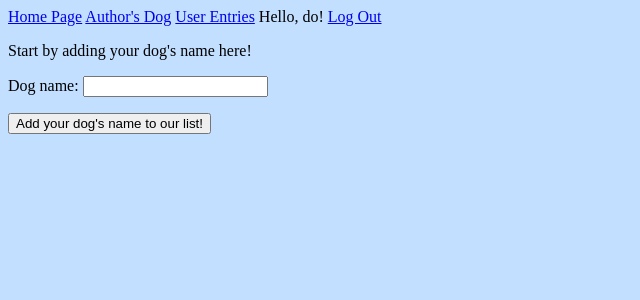
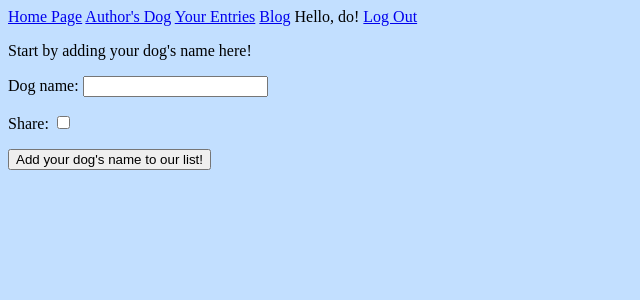
Before and after one commit to JustinDo720/pet_share_project, a Django app: page /add_dog_name/ in a window 1280 px wide. Shown: the top 300 px of the page, without its empty margins (0-640 px from the left). Run offline with Django 3.2, Linux system fonts and the light colour scheme; a user stored in the database is signed in.

Commit message:
Worked on making a shareable environment. Added share field to DogName and Entry with a boolean field.

```diff
--- a/test_dog_app/forms.py
+++ b/test_dog_app/forms.py
@@ -5,13 +5,13 @@ from .models import DogName, Entry
 class DogNameForm(forms.ModelForm):
     class Meta:
         model = DogName
-        fields = ['name']
-        labels = {'name': 'Dog name:'}
+        fields = ['name', 'share']
+        labels = {'name': 'Dog name:', 'share': 'Share'}
 
 
 class EntryForm(forms.ModelForm):
     class Meta:
         model = Entry
-        fields = ['bio_entry', 'dog_photo']
-        labels = {'bio_entry': 'Dog\'s Biography', 'dog_photo': 'Dog\'s Photo'}
+        fields = ['bio_entry', 'dog_photo', 'share']
+        labels = {'bio_entry': 'Dog\'s Biography', 'dog_photo': 'Dog\'s Photo', 'share': 'Share'}
         widgets = {'bio_entry': forms.Textarea(attrs={'cols':70})}
--- a/test_dog_app/models.py
+++ b/test_dog_app/models.py
@@ -6,6 +6,7 @@ from django.contrib.auth.models import User
 class DogName(models.Model):
     owner = models.ForeignKey(User, on_delete=models.CASCADE)
     name = models.CharField(max_length=70)
+    share = models.BooleanField(default=False)
 
     def __str__(self):
         return self.name
@@ -15,6 +16,7 @@ class Entry(models.Model):
     dog_name = models.ForeignKey(DogName, on_delete=models.CASCADE, null=False)
     bio_entry = models.TextField()
     dog_photo = models.ImageField(default=None, upload_to='photo_img/', blank=True)
+    share = models.BooleanField(default=False)
     date_entry = models.DateTimeField(auto_now_add=True)
 
     def __str__(self):
--- a/test_dog_app/templates/base.html
+++ b/test_dog_app/templates/base.html
@@ -4,7 +4,8 @@
 <body style="background-color:#C2DFFF;">
     <a href="{% url 'test_dog_app:index' %}">Home Page</a>
     <a href="{% url 'test_dog_app:authors_dog' %}">Author's Dog</a>
-    <a href="{% url 'test_dog_app:user_entries' %}">User Entries</a>
+    <a href="{% url 'test_dog_app:user_entries' %}">Your Entries</a>
+    <a href="{% url 'test_dog_app:all_entries' %}">Blog</a>
 
 {% if user.is_authenticated %}
     Hello, {{ user }}!
--- a/test_dog_app/templates/user_entries.html
+++ b/test_dog_app/templates/user_entries.html
@@ -4,7 +4,8 @@
     <h2>
         {% for dog in dogs %}
             <a href="{% url 'test_dog_app:user_private_entries' dog.id %}">
-               {{ forloop.counter }}. {{ dog }}<br>
+               {{ forloop.counter }}. {{ dog }}
+                <br>
             </a>
         {% empty %}
             <ul>
--- a/test_dog_app/templates/user_private_entries.html
+++ b/test_dog_app/templates/user_private_entries.html
@@ -21,14 +21,16 @@
                 <a href="{% url 'test_dog_app:edit_dog_bio' entry.id %}">
                     Edit Entry
                 </a>
+
             </li>
         </p>
     {% empty %}
         <h2>No entries currently added. Please add one using the button below!</h2>
     {% endfor %}
 
+    <a href="{% url 'test_dog_app:share_dog' dog.id %}">Share</a> <br>
     <a href="{% url 'test_dog_app:write_about_dog' dog.id %}">
-    Add Entry Here!
+        Add Entry Here!
     </a>
 
 {% endblock content %}
--- a/test_dog_app/urls.py
+++ b/test_dog_app/urls.py
@@ -19,4 +19,6 @@ urlpatterns = [
     path('add_dog_name/', views.add_dog_name, name= 'add_dog_name'),
     path('write_about_dog/<int:dog_id>/', views.write_about_dog, name='write_about_dog'),
     path('edit_dog_bio/<int:entry_bio_id>/', views.edit_dog_bio, name='edit_dog_bio'),
+    path('all_entries', views.all_entries, name='all_entries'),
+    path('share_dog/<int:dog_id>/', views.share_dog, name='share_dog'),
 ]
--- a/test_dog_app/views.py
+++ b/test_dog_app/views.py
@@ -116,3 +116,18 @@ def edit_dog_bio(request, entry_bio_id):
         'dog_entries': dog_entries
     }
     return render(request, 'edit_dog_bio.html', content)
+
+
+def all_entries(request):
+    sharable_entries = Entry.objects.filter(share=True)
+    context = {'sharable_entries': sharable_entries}
+    return render(request, 'all_entries.html', context)
+
+
+def share_dog(request, dog_id):
+    dog_to_share = DogName.objects.get(id=dog_id)
+    dog_info = dog_to_share.entry_set.all()
+    content = {'dog_to_share': dog_to_share, 'dog_info': dog_info}
+    a
+
+    return render(request, 'share_dog.html', content)
```
Also changed, not shown: test_dog_app/templates/all_entries.html (added, +21 -0 lines), test_dog_app/templates/share_dog.html (added, +24 -0 lines), db.sqlite3, test_dog_app/admin.py (line endings or trailing spaces), test_dog_app/media/photo_img/IMG_0800_qrPCuuh.jpg (renamed from test_dog_app/media/photo_img/IMG_0800_SvLiYer.jpg), test_dog_app/media/photo_img/baby_picture_justin_do_1.jpg (deleted), test_dog_app/media/photo_img/profile_picture.jpeg (added), test_dog_app/migrations/0015_auto_20200804_0920.py (added).
